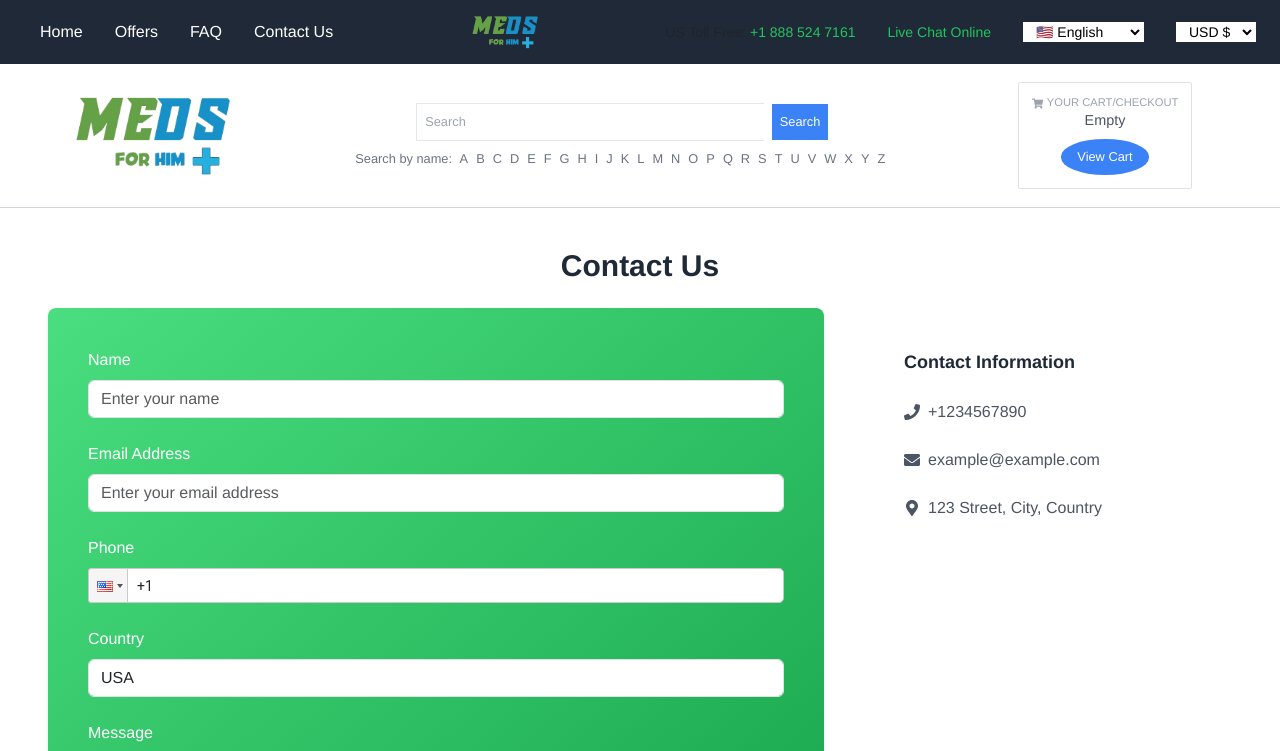
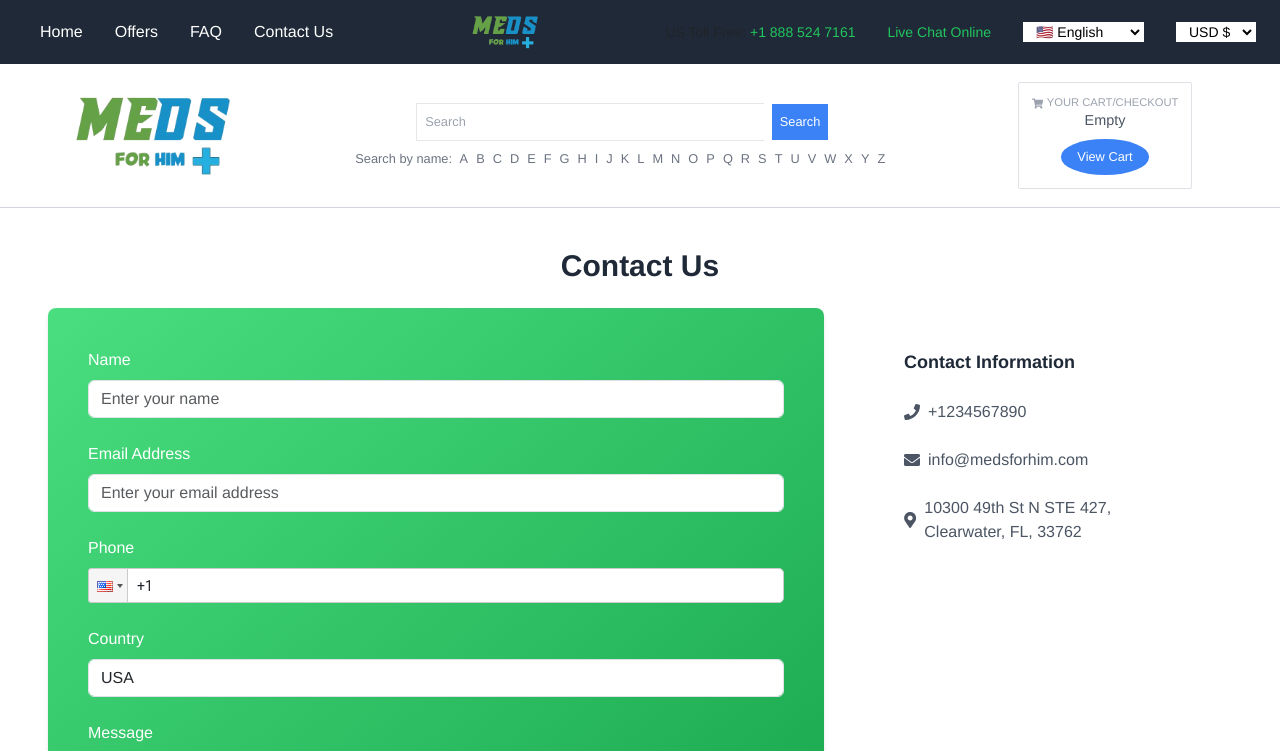
Before and after one commit to Veeramanikandanr48/meds-frontend, a React (Create React App) app: page /contact-us in a window 1280 px wide. Shown: the top 751 px of the page. Built offline with nearby package versions, Linux system fonts and the light colour scheme.

Commit message:
Update Contact.jsx

```diff
--- a/src/Pages/Contact.jsx
+++ b/src/Pages/Contact.jsx
@@ -16,7 +16,7 @@ const ContactFormWithInfo = () => {
   };
 
   const emailContent = {
-    recipient: "contact@budgetmeds.com",
+    recipient: "info@medsforhim.com",
     subject: "Message from Contact Form",
     body: "Dear recipient,\n\nI am writing to you regarding...",
   };
@@ -146,11 +146,11 @@ const ContactFormWithInfo = () => {
               </div>
               <div className="flex items-center mb-4">
                 <FaEnvelope className="text-gray-600 mr-2" />
-                <span className="text-gray-600">example@example.com</span>
+                <span className="text-gray-600">info@medsforhim.com</span>
               </div>
               <div className="flex items-center mb-4">
                 <FaMapMarkerAlt className="text-gray-600 mr-2" />
-                <span className="text-gray-600">123 Street, City, Country</span>
+                <span className="text-gray-600">10300 49th St N STE 427, Clearwater, FL, 33762</span>
               </div>
             </div>
           </aside>
```
